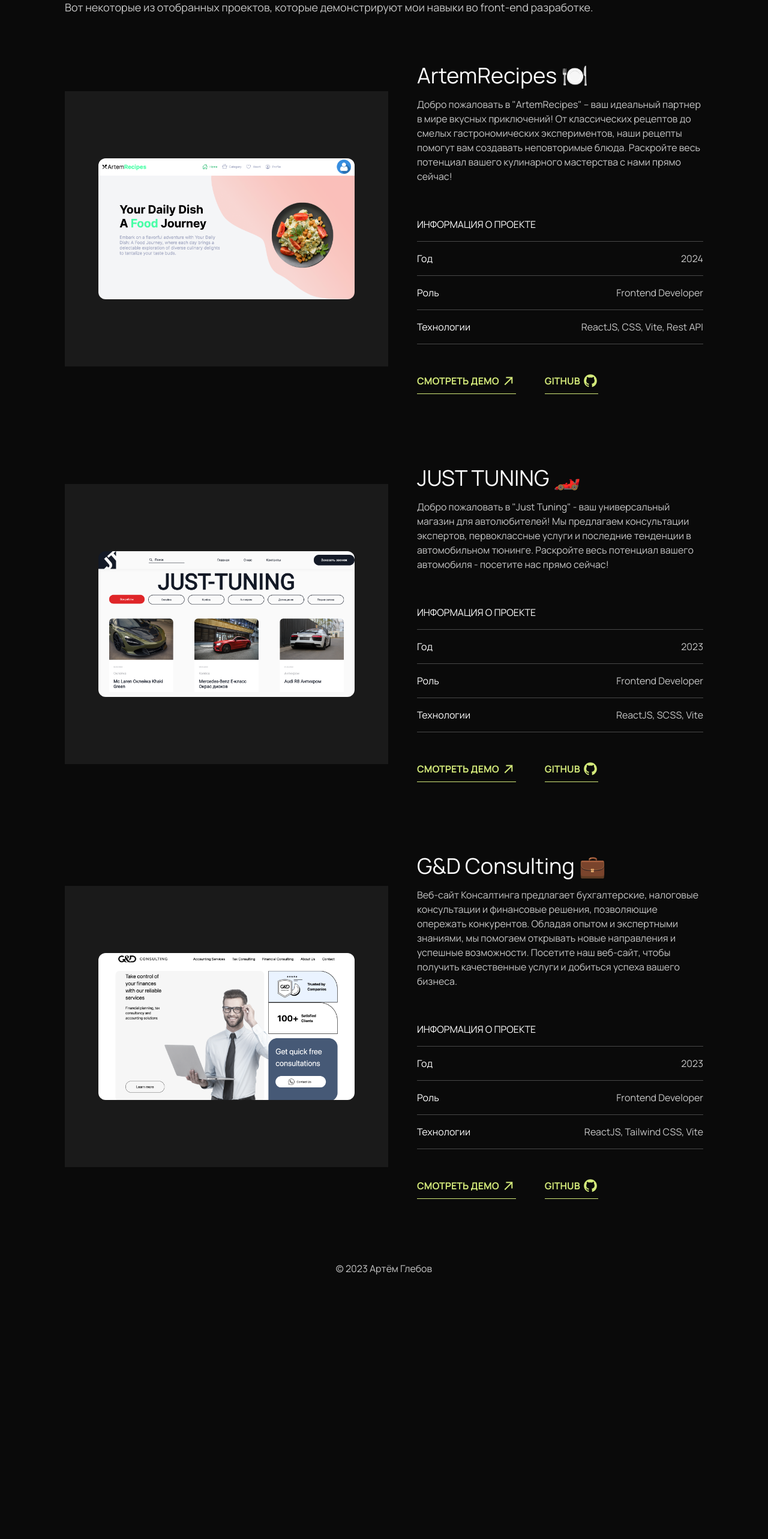
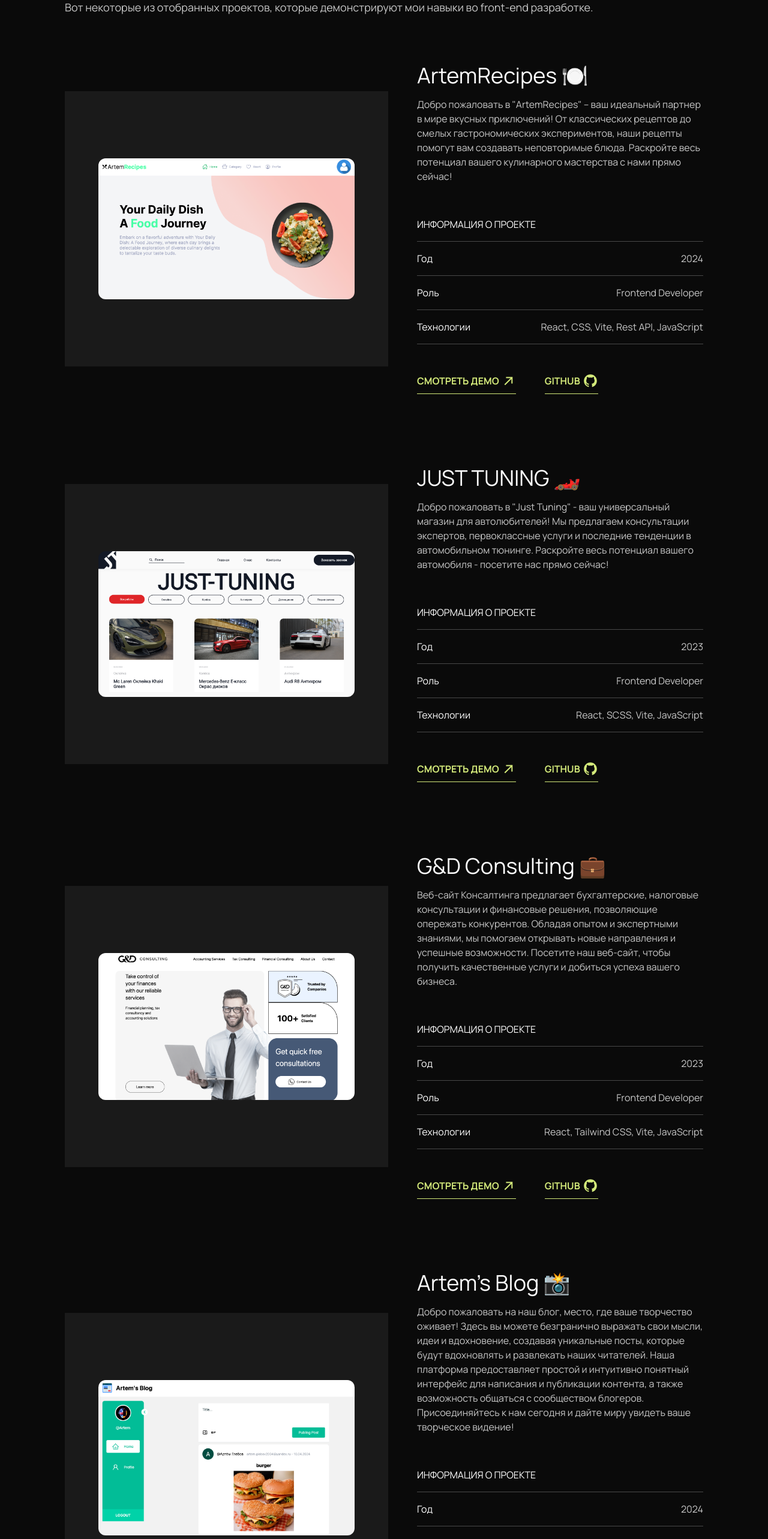
Before and after one commit to Artem047/MyPortfolio, a React (Vite) app: page /project in a window 1280 px wide. Shown: the part 234-2800 px from the top of the page at 60% size. Before the commit the page ends 2385 px from the top, so only its background shows below. Built offline with nearby package versions, Linux system fonts and the light colour scheme.

Commit message:
добавил проект

```diff
--- a/src/data/data.js
+++ b/src/data/data.js
@@ -7,7 +7,7 @@ export const projectInfo = [
       {
         year: "2024",
         role: "Frontend Developer",
-        stack: "ReactJS, CSS, Vite, Rest API",
+        stack: "React, CSS, Vite, Rest API, JavaScript",
       },
     ],
     links: 'https://recipes-artem-glebov.vercel.app/auth/login',
@@ -21,7 +21,7 @@ export const projectInfo = [
       {
         year: "2023",
         role: "Frontend Developer",
-        stack: "ReactJS, SCSS, Vite",
+        stack: "React, SCSS, Vite, JavaScript",
       },
     ],
     links: 'https://just-tuning.vercel.app/',
@@ -35,11 +35,25 @@ export const projectInfo = [
       {
         year: "2023",
         role: "Frontend Developer",
-        stack: "ReactJS, Tailwind CSS, Vite",
+        stack: "React, Tailwind CSS, Vite, JavaScript",
       },
     ],
     links: 'https://gd-consulting.vercel.app/',
     github: 'https://github.com/Artem047/GD_Consulting'
+  },
+  {
+    image: "/blog.png",
+    title: "Artem's Blog 📸",
+    desc: 'Добро пожаловать на наш блог, место, где ваше творчество оживает! Здесь вы можете безгранично выражать свои мысли, идеи и вдохновение, создавая уникальные посты, которые будут вдохновлять и развлекать наших читателей. Наша платформа предоставляет простой и интуитивно понятный интерфейс для написания и публикации контента, а также возможность общаться с сообществом блогеров. Присоединяйтесь к нам сегодня и дайте миру увидеть ваше творческое видение!',
+    info: [
+      {
+        year: "2024",
+        role: "Frontend Developer",
+        stack: "React, Tailwind CSS, Vite, Firebase, TypeScript",
+      },
+    ],
+    links: 'https://artem-glebov-blog.vercel.app/',
+    github: 'https://github.com/Artem047/BlogApp'
   }
 ];
 export const technology = [
```
Also changed, not shown: public/blog.png (added).
